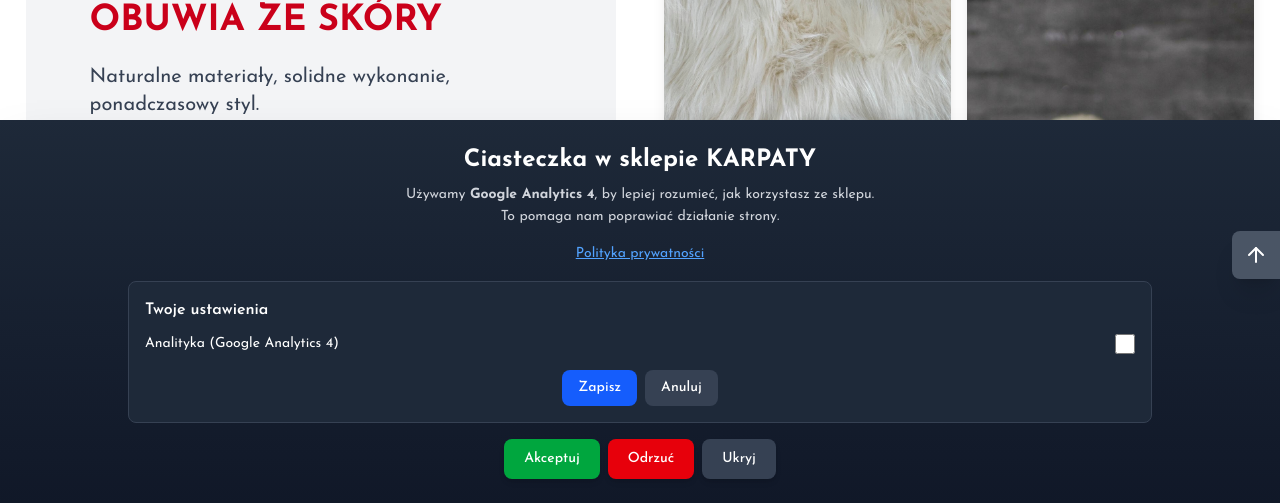
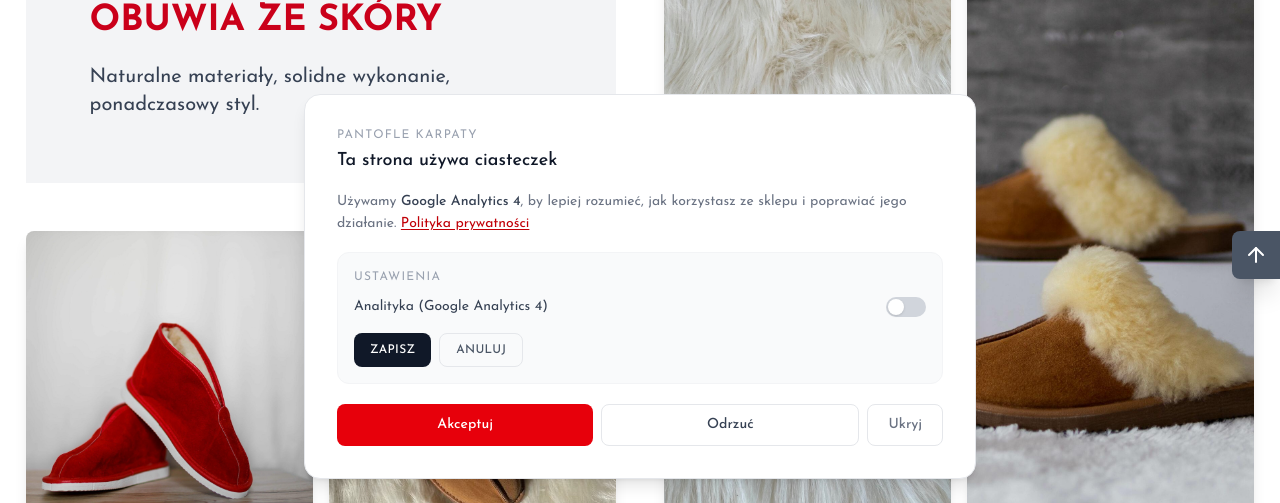
Before and after one commit to Gho2st/pantofle-karpaty, a Next.js app: page / in a window 1280 px wide. Both pictures are taken after a click on the button "Ustawienia". Shown: the part 297-800 px from the top of the page. Built offline with nearby package versions, Linux system fonts and the light colour scheme; no server answers; the database is empty.

Commit message:
Update CookieConsent.js

```diff
--- a/app/components/CookieConsent.js
+++ b/app/components/CookieConsent.js
@@ -7,10 +7,9 @@ const CookieConsent = () => {
   const [showBanner, setShowBanner] = useState(false);
   const [showSettings, setShowSettings] = useState(false);
   const [consent, setConsent] = useState({
-    analytics_storage: "denied", // Tylko GA4
+    analytics_storage: "denied",
   });
 
-  // === Inicjalizacja po załadowaniu strony ===
   useEffect(() => {
     const stored = localStorage.getItem("cookie-consent");
     if (stored) {
@@ -22,10 +21,8 @@ const CookieConsent = () => {
     }
   }, []);
 
-  // === Zastosuj zgodę (tylko GTM / GA4) ===
   const applyConsent = (consentState) => {
     if (typeof window === "undefined") return;
-
     if (consentState.analytics_storage === "granted") {
       loadGTM();
     } else {
@@ -33,16 +30,13 @@ const CookieConsent = () => {
     }
   };
 
-  // === Wczytaj GTM (GA4) ===
   const loadGTM = () => {
     if (document.getElementById("gtm-script")) return;
-
     const script = document.createElement("script");
     script.id = "gtm-script";
     script.async = true;
     script.src = "https://www.googletagmanager.com/gtm.js?id=GTM-M7C454G3";
     document.head.appendChild(script);
-
     window.dataLayer = window.dataLayer || [];
     window.dataLayer.push({
       "gtm.start": new Date().getTime(),
@@ -50,14 +44,12 @@ const CookieConsent = () => {
     });
   };
 
-  // === Usuń GTM ===
   const removeGTM = () => {
     const script = document.getElementById("gtm-script");
     if (script) script.remove();
     if (window.dataLayer) window.dataLayer = [];
   };
 
-  // === Zapisz zgodę ===
   const saveConsent = (newConsent) => {
     setConsent(newConsent);
     localStorage.setItem("cookie-consent", JSON.stringify(newConsent));
@@ -66,74 +58,81 @@ const CookieConsent = () => {
     setShowSettings(false);
   };
 
-  // === Akceptuj wszystko ===
-  const handleAcceptAll = () => {
-    saveConsent({ analytics_storage: "granted" });
-  };
-
-  // === Odrzuć wszystko ===
-  const handleRejectAll = () => {
-    saveConsent({ analytics_storage: "denied" });
-  };
-
-  // === Przełącz zgodę ===
-  const toggleConsent = () => {
+  const handleAcceptAll = () => saveConsent({ analytics_storage: "granted" });
+  const handleRejectAll = () => saveConsent({ analytics_storage: "denied" });
+  const toggleConsent = () =>
     setConsent((prev) => ({
       analytics_storage:
         prev.analytics_storage === "granted" ? "denied" : "granted",
     }));
-  };
 
   if (!showBanner) return null;
 
   return (
-    <div className="fixed bottom-0 left-0 right-0 bg-linear-to-t from-gray-900 to-gray-800 text-white p-4 md:p-6 shadow-2xl z-50 animate-fadeIn">
-      <div className="max-w-5xl mx-auto">
-        <div className="text-center ">
-          <h2 className="text-xl md:text-2xl font-bold mb-2">
-            Ciasteczka w sklepie KARPATY
+    <div className="fixed bottom-0 left-0 right-0 z-50 p-4 md:p-6">
+      <div className="max-w-2xl mx-auto bg-white border border-gray-200 rounded-2xl shadow-lg p-6 md:p-8">
+        {/* Nagłówek */}
+        <div className="mb-4">
+          <p className="text-xs uppercase tracking-widest text-gray-400 mb-1">
+            Pantofle Karpaty
+          </p>
+          <h2 className="text-lg font-medium text-gray-900">
+            Ta strona używa ciasteczek
           </h2>
-          <p className="text-xs md:text-sm text-gray-300 mb-3 leading-relaxed">
-            Używamy <strong>Google Analytics 4</strong>, by lepiej rozumieć, jak
-            korzystasz ze sklepu. {" "}<br className="hidden md:block" />
-            To pomaga nam poprawiać działanie strony.
-          </p>
+        </div>
 
+        {/* Opis */}
+        <p className="text-sm text-gray-500 leading-relaxed mb-4">
+          Używamy{" "}
+          <span className="text-gray-700 font-medium">Google Analytics 4</span>,
+          by lepiej rozumieć, jak korzystasz ze sklepu i poprawiać jego
+          działanie.{" "}
           <Link
             href="/polityka-prywatnosci"
-            className="text-blue-400 hover:text-blue-300 underline text-xs md:text-sm"
+            className="text-red-700 hover:text-red-800 underline underline-offset-2 transition-colors"
           >
             Polityka prywatności
           </Link>
-        </div>
+        </p>
 
-        {/* Ustawienia – tylko jedna opcja */}
+        {/* Panel ustawień */}
         {showSettings && (
-          <div className="mt-4 p-4 bg-gray-800 rounded-lg border border-gray-700">
-            <h3 className="font-semibold text-sm md:text-base mb-3">
-              Twoje ustawienia
-            </h3>
-            <label className="flex items-center justify-between cursor-pointer">
-              <span className="text-xs md:text-sm">
+          <div className="mb-5 p-4 bg-gray-50 border border-gray-100 rounded-xl">
+            <p className="text-xs uppercase tracking-widest text-gray-400 mb-3">
+              Ustawienia
+            </p>
+            <label className="flex items-center justify-between cursor-pointer gap-4">
+              <span className="text-sm text-gray-700">
                 Analityka (Google Analytics 4)
               </span>
-              <input
-                type="checkbox"
-                checked={consent.analytics_storage === "granted"}
-                onChange={toggleConsent}
-                className="w-5 h-5 text-blue-500 rounded focus:ring-blue-400"
-              />
+              {/* Toggle switch */}
+              <div
+                onClick={toggleConsent}
+                className={`relative w-10 h-5 rounded-full transition-colors duration-200 cursor-pointer shrink-0 ${
+                  consent.analytics_storage === "granted"
+                    ? "bg-red-600"
+                    : "bg-gray-300"
+                }`}
+              >
+                <div
+                  className={`absolute top-0.5 left-0.5 w-4 h-4 bg-white rounded-full shadow transition-transform duration-200 ${
+                    consent.analytics_storage === "granted"
+                      ? "translate-x-5"
+                      : "translate-x-0"
+                  }`}
+                />
+              </div>
             </label>
-            <div className="flex gap-2 mt-4 justify-center">
+            <div className="flex gap-2 mt-4">
               <button
                 onClick={() => saveConsent(consent)}
-                className="bg-blue-600 hover:bg-blue-700 text-white px-4 py-2 rounded-lg text-xs md:text-sm font-medium transition"
+                className="px-4 py-2 bg-gray-900 hover:bg-gray-700 text-white text-xs font-medium uppercase tracking-wide rounded-lg transition-colors"
               >
                 Zapisz
               </button>
               <button
                 onClick={() => setShowSettings(false)}
-                className="bg-gray-700 hover:bg-gray-600 text-white px-4 py-2 rounded-lg text-xs md:text-sm font-medium transition"
+                className="px-4 py-2 border border-gray-200 hover:bg-gray-50 text-gray-600 text-xs font-medium uppercase tracking-wide rounded-lg transition-colors"
               >
                 Anuluj
               </button>
@@ -141,23 +140,23 @@ const CookieConsent = () => {
           </div>
         )}
 
-        {/* Przyciski akcji */}
-        <div className="flex flex-col sm:flex-row gap-2 mt-4 justify-center">
+        {/* Przyciski główne */}
+        <div className="flex flex-wrap gap-2">
           <button
             onClick={handleAcceptAll}
-            className="bg-green-600 hover:bg-green-700 text-white px-5 py-2.5 rounded-lg font-medium text-sm transition shadow-md"
+            className="flex-1 min-w-[100px] py-2.5 px-5 bg-red-600 hover:bg-red-700 text-white text-sm font-medium rounded-lg transition-colors"
           >
             Akceptuj
           </button>
           <button
             onClick={handleRejectAll}
-            className="bg-red-600 hover:bg-red-700 text-white px-5 py-2.5 rounded-lg font-medium text-sm transition shadow-md"
+            className="flex-1 min-w-[100px] py-2.5 px-5 border border-gray-200 hover:bg-gray-50 text-gray-700 text-sm font-medium rounded-lg transition-colors"
           >
             Odrzuć
           </button>
           <button
-            onClick={() => setShowSettings(!showSettings)}
-            className="bg-gray-700 hover:bg-gray-600 text-white px-5 py-2.5 rounded-lg font-medium text-sm transition shadow-md"
+            onClick={() => setShowSettings((v) => !v)}
+            className="py-2.5 px-5 border border-gray-200 hover:bg-gray-50 text-gray-500 text-sm font-medium rounded-lg transition-colors"
           >
             {showSettings ? "Ukryj" : "Ustawienia"}
           </button>
```
